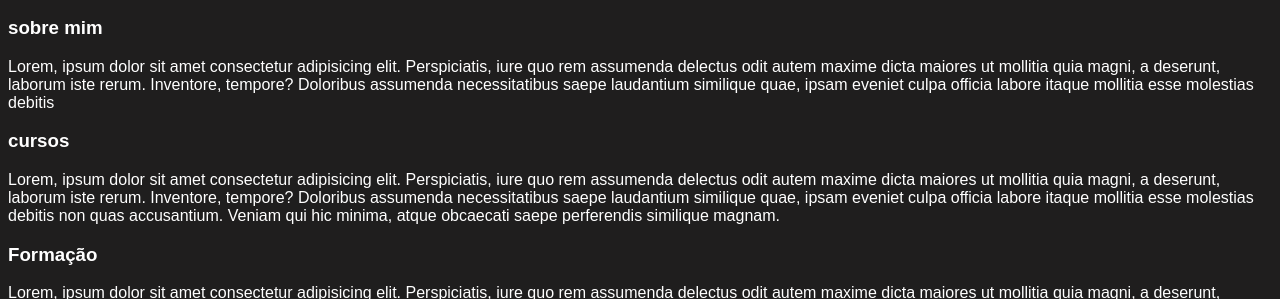
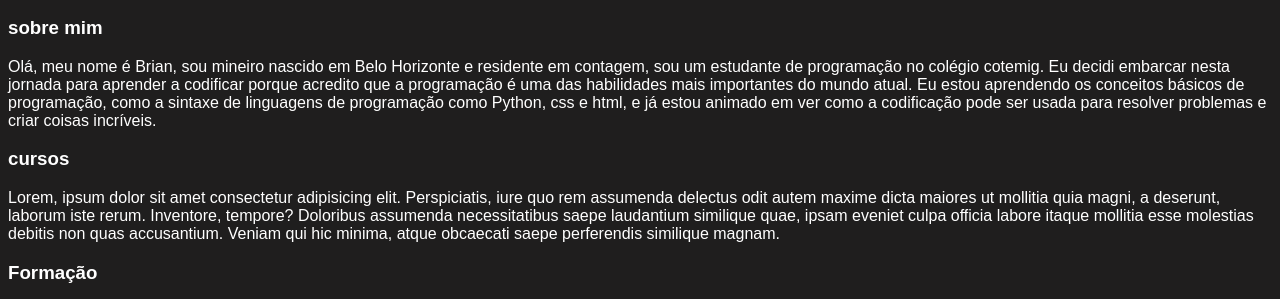
Before and after one commit to Br1anStewart/meusite, a plain HTML site: page index.html in a window 1280 px wide. Shown: the part 357-656 px from the top of the page. Drawn offline with Linux system fonts and the light colour scheme.

Commit message:
lorem ipsum

```diff
--- a/index.html
+++ b/index.html
@@ -32,8 +32,7 @@
     <section>
         <h3>sobre mim</h3>
         <p>
-            Lorem, ipsum dolor sit amet consectetur adipisicing elit. Perspiciatis, iure quo rem assumenda delectus odit autem maxime dicta maiores ut mollitia quia magni, a deserunt, laborum iste rerum. Inventore, tempore?
-           Doloribus assumenda necessitatibus saepe laudantium similique quae, ipsam eveniet culpa officia labore itaque mollitia esse molestias debitis
+            Olá, meu nome é Brian, sou mineiro nascido em Belo Horizonte e residente em contagem, sou um estudante de programação no colégio cotemig. Eu decidi embarcar nesta jornada para aprender a codificar porque acredito que a programação é uma das habilidades mais importantes do mundo atual. Eu estou aprendendo os conceitos básicos de programação, como a sintaxe de linguagens de programação como Python, css e html, e já estou animado em ver como a codificação pode ser usada para resolver problemas e criar coisas incríveis.
         </p>
     </section>
     <section>
```
